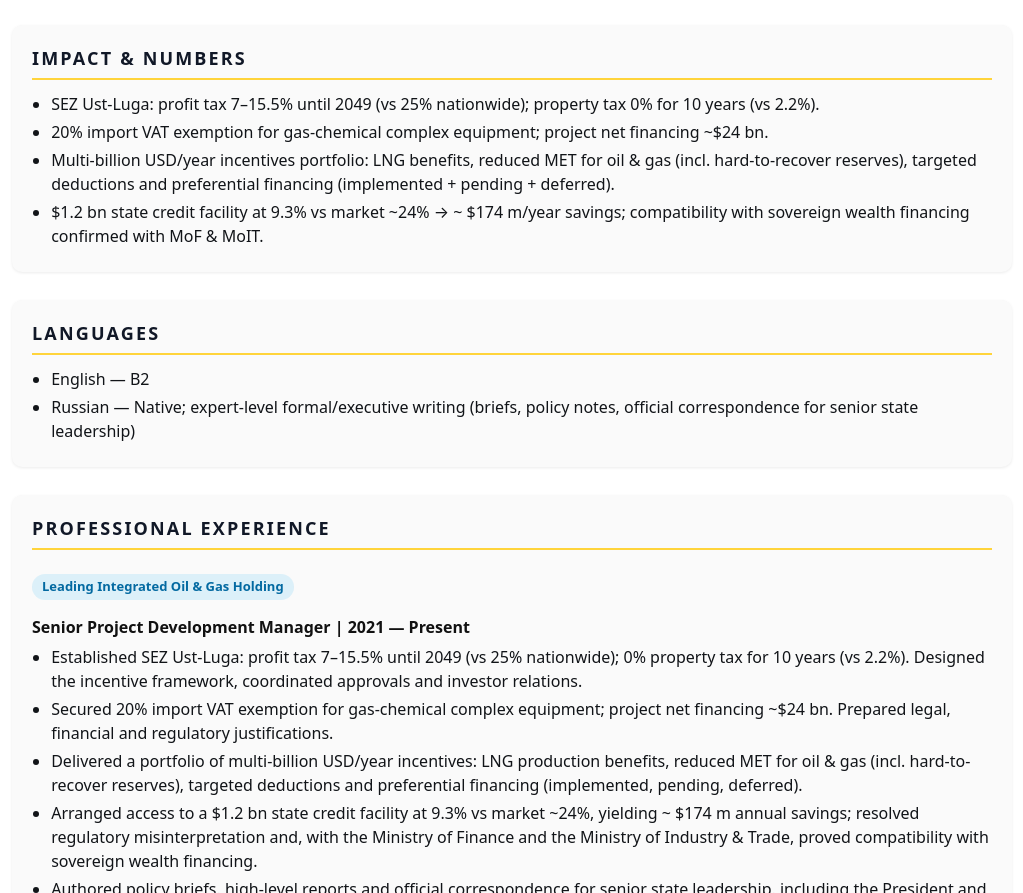
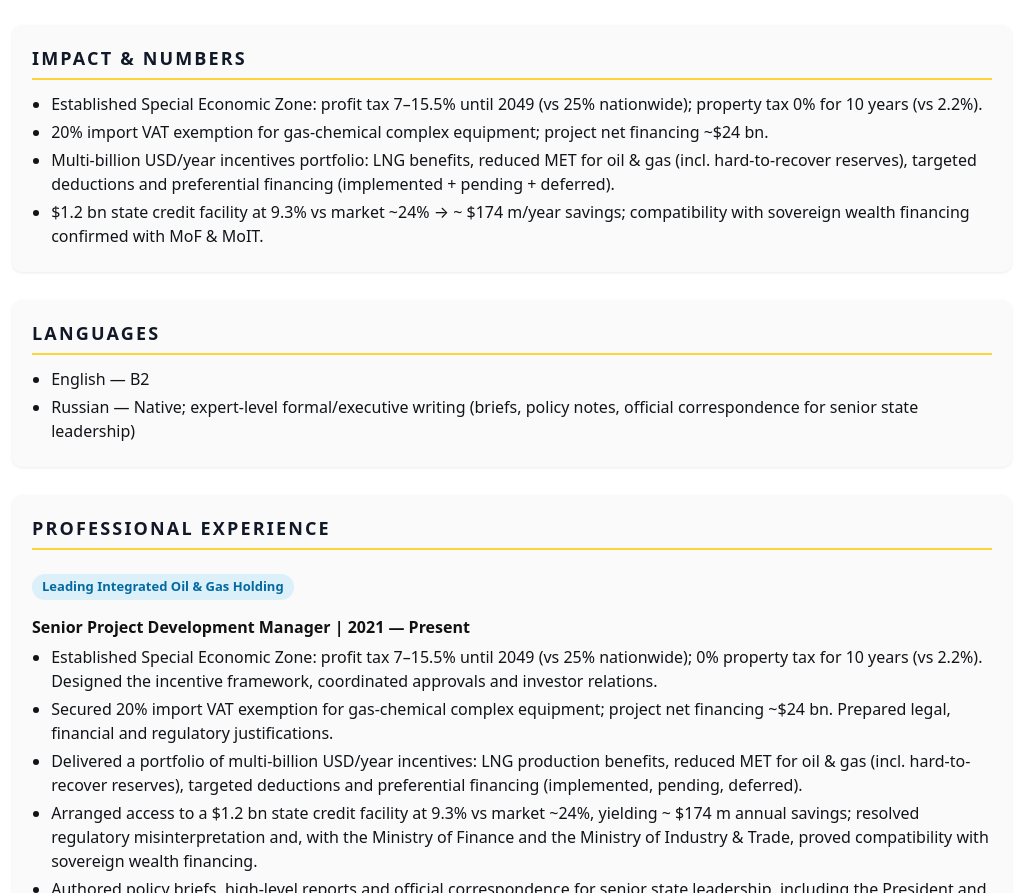
Before and after one commit to notyourw13/CV, a plain HTML site: page index.html in a window 1280 px wide. Shown: the part 443-1336 px from the top of the page, without its empty margins (128-1151 px from the left). Drawn offline with Linux system fonts and the light colour scheme.

Commit message:
Update index.html

```diff
--- a/index.html
+++ b/index.html
@@ -122,7 +122,7 @@
     <section id="impact">
       <h2>IMPACT & NUMBERS</h2>
       <ul class="bullets">
-        <li>SEZ Ust-Luga: profit tax 7–15.5% until 2049 (vs 25% nationwide); property tax 0% for 10 years (vs 2.2%).</li>
+        <li>Established Special Economic Zone: profit tax 7–15.5% until 2049 (vs 25% nationwide); property tax 0% for 10 years (vs 2.2%).</li>
         <li>20% import VAT exemption for gas-chemical complex equipment; project net financing ~$24 bn.</li>
         <li>Multi-billion USD/year incentives portfolio: LNG benefits, reduced MET for oil & gas (incl. hard-to-recover reserves), targeted deductions and preferential financing (implemented + pending + deferred).</li>
         <li>$1.2 bn state credit facility at 9.3% vs market ~24% → ~ $174 m/year savings; compatibility with sovereign wealth financing confirmed with MoF & MoIT.</li>
@@ -146,7 +146,7 @@
         <span class="pill">Leading Integrated Oil & Gas Holding</span>
         <h3>Senior Project Development Manager | 2021 — Present</h3>
         <ul class="bullets">
-          <li>Established SEZ Ust-Luga: profit tax 7–15.5% until 2049 (vs 25% nationwide); 0% property tax for 10 years (vs 2.2%). Designed the incentive framework, coordinated approvals and investor relations.</li>
+          <li>Established Special Economic Zone: profit tax 7–15.5% until 2049 (vs 25% nationwide); 0% property tax for 10 years (vs 2.2%). Designed the incentive framework, coordinated approvals and investor relations.</li>
           <li>Secured 20% import VAT exemption for gas-chemical complex equipment; project net financing ~$24 bn. Prepared legal, financial and regulatory justifications.</li>
           <li>Delivered a portfolio of multi-billion USD/year incentives: LNG production benefits, reduced MET for oil & gas (incl. hard-to-recover reserves), targeted deductions and preferential financing (implemented, pending, deferred).</li>
           <li>Arranged access to a $1.2 bn state credit facility at 9.3% vs market ~24%, yielding ~ $174 m annual savings; resolved regulatory misinterpretation and, with the Ministry of Finance and the Ministry of Industry & Trade, proved compatibility with sovereign wealth financing.</li>
```
